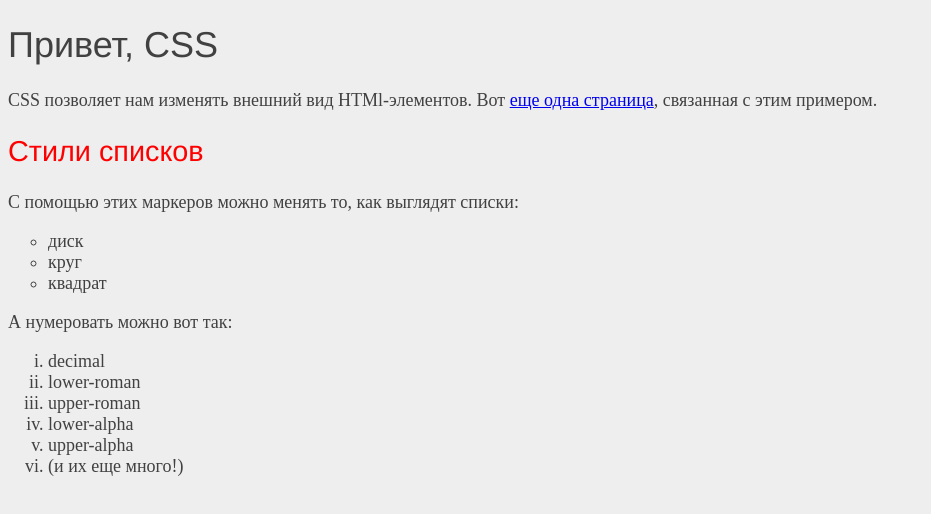
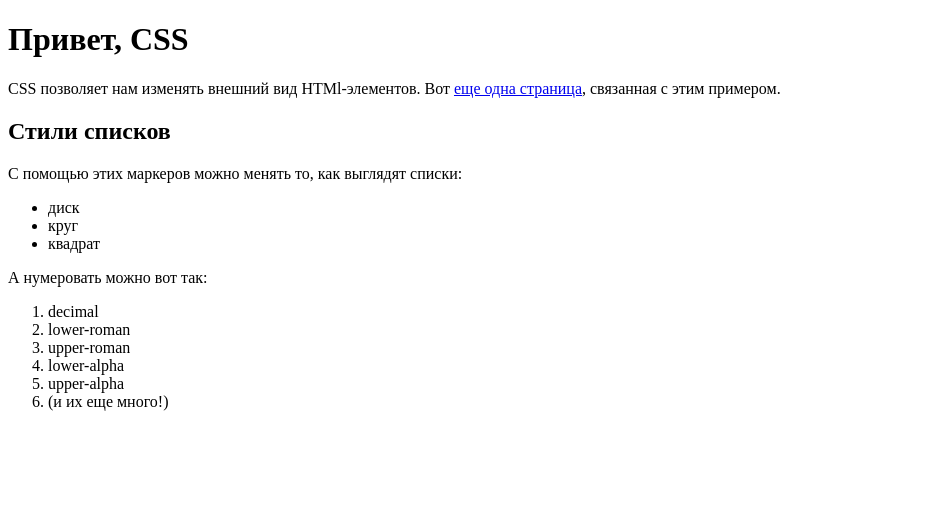
Before and after one commit to Anastasia86813/Satoshi.html, a plain HTML site: page hello-css/hello-css.html in a window 1280 px wide. Shown: the whole page, without its empty margins (0-931 px from the left). Drawn offline with Linux system fonts and the light colour scheme.

Commit message:
Satoshi Nakamoto

```diff
--- /dev/null
+++ b/css-box-model/boxes.css
@@ -0,0 +1,12 @@
+h1, p {
+    background-color: #f1eeee;
+  }
+
+  em, strong {
+    background-color: #29fd2f;
+  }
+
+  em, strong {
+    background-color: #29fd2f;
+    display: block;
+  }
--- a/hello-css/hello-css.html
+++ b/hello-css/hello-css.html
@@ -1,6 +1,17 @@
 <!DOCTYPE html>
 <html lang="en">
   <head>
+    <!-- У всех страниц с описаниями товаров это есть -->
+<head>
+  <link rel="stylesheet" href="styles.css"/>
+  <link rel="stylesheet" href="product.css"/>
+</head>
+
+<!-- А у всех постов в блогах это -->
+<head>
+  <link rel="stylesheet" href="styles.css"/>
+  <link rel="stylesheet" href="blog.css"/>
+</head>
     <meta charset="UTF-8"/>
   <title>Привет, CSS</title>
   <link rel="stylesheet" href="styles.css"/>
--- a/hello-css/styles.css
+++ /dev/null
@@ -1,71 +0,0 @@
-body {
-    color: #FF0000;
-  }
-
-  body {
-    color: #414141;
-  }
-
-  body {
-    color: #414141;
-    background-color: #EEEEEE;
-  }
-
-
-  body {
-    color: #414141;
-    background-color: #EEEEEE;
-  }
-
-  body {
-    color: #414141;
-    background-color: #EEEEEE;
-  }
-
-  h1 {
-    font-size: 36px;
-  }
-
-  h2 {
-    font-size: 28px;
-  }
-
-  body {
-    color: #414141;
-    background-color: #EEEEEE;
-    font-size: 18px;
-  }
-
-  h1 {
-    font-size: 2em;
-  }
-
-  h2 {
-    font-size: 1.6em;
-  }
-
-
-  h1, h2, h3, h4, h5, h6 {
-    font-family: "Helvetica", "Arial", sans-serif;
-    font-weight: normal;
-  }
-
-
-  ul {
-    list-style-type: circle;
-  }
-
-  ol {
-    list-style-type: lower-roman;
-  }
-
-
-  h1 {
-    color: #414141;
-  }
-  h2 {
-  color: #FF0000;
-
-  p {
-    text-align: left;
-  }
```
Also changed, not shown: css-box-model/boxes.html (added, +16 -0 lines), hello-css/dummy.html (+45 -0 lines).
